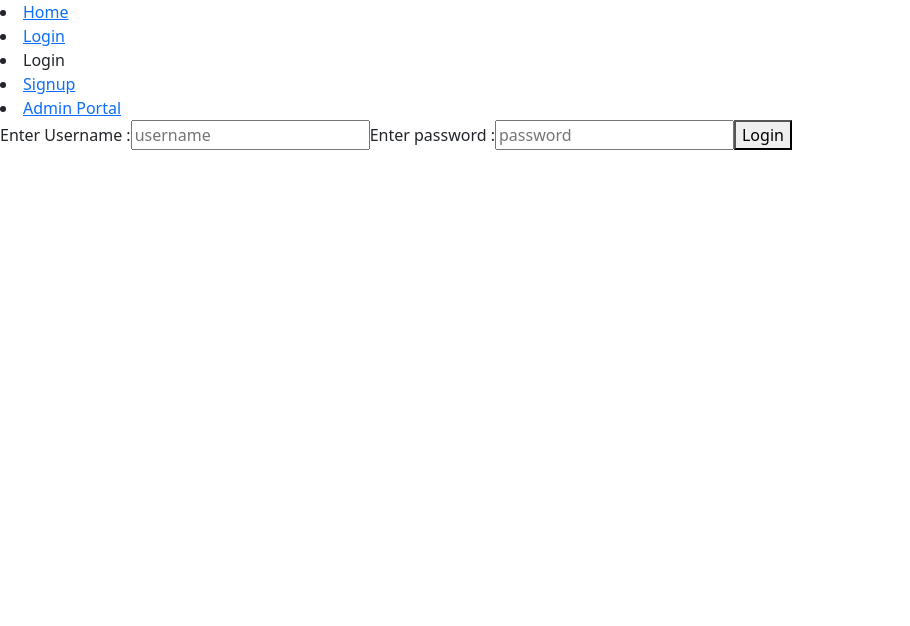
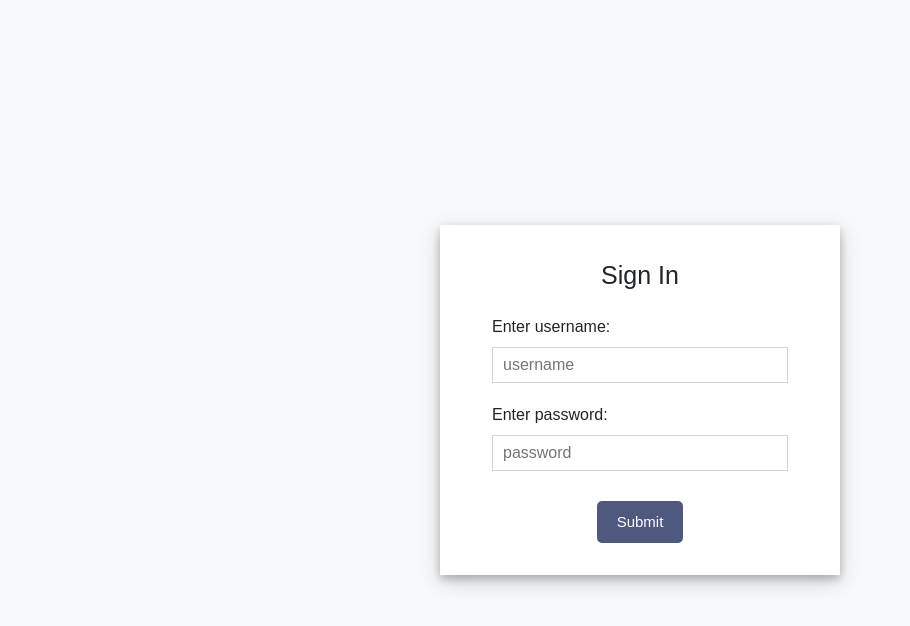
Before and after one commit to StefWebDesigner/RevX, a React (Create React App) app in the folder projectapp/: page /login in a window 1280 px wide. Shown: the top 626 px of the page, without its empty margins (0-910 px from the left). Built offline with nearby package versions, Linux system fonts and the light colour scheme.

Commit message:
basic login setup -- need to make modal

```diff
--- a/projectapp/src/components/navbar/Navbar.js
+++ b/projectapp/src/components/navbar/Navbar.js
@@ -1,11 +1,31 @@
-import React, {useContext, useEffect} from 'react';
-import {Link} from "react-router-dom";
+import React, { useContext, useEffect, useState } from 'react';
+import { Link } from "react-router-dom";
 import DataContext from "../../dataStore/dataStore";
+import {
+    ProSidebar,
+    Menu,
+    MenuItem,
+    SidebarHeader,
+    SidebarFooter,
+    SidebarContent
+} from 'react-pro-sidebar';
+import {
+    FiHome,
+    FiLogOut,
+    FiArrowLeftCircle,
+    FiArrowRightCircle
+} from "react-icons/fi";
+import { FaList, FaRegHeart } from "react-icons/fa";
+import { RiPencilLine } from "react-icons/ri";
+import { BiCog } from "react-icons/bi";
 
 const Navbar = () => {
 
+    //NAV COLLAPSING STATE
+    const [menuCollapse, setMenuCollaspe] = useState(false);
+
     //CALLING IN DATASTORE -> USED FOR NAV BAR CONDITION STATEMENT
-    const {user, setUser} = useContext(DataContext);
+    const { user, setUser } = useContext(DataContext);
 
     //GETTING THE USER
     useEffect(() => {
@@ -17,19 +37,68 @@ const Navbar = () => {
         localStorage.removeItem("user");
     }
 
+    //NAV STRUCTURE SECTIONS
+    const menuIconClick = () => {
+        menuCollapse ? setMenuCollaspe(false) : setMenuCollaspe(true);
+    }
 
     return (
         <>
-            <nav>
-                <li><Link to="/">Home</Link></li>
-                <li><Link to="/login">Login</Link></li>
+            <div id="header">
+                <ProSidebar collapsed={menuCollapse}>
 
-                {/*LOGGING OUT BUTTON FROM NAV*/}
-                <li><a onClick={logout}>Login</a></li>
+                    {/*CONTAINS HEADER & RESPONSIVE LOGO*/}
+                    <SidebarHeader>
+                        <div className="logotext">
+                            <p>{menuCollapse ? "Logo" : "Expanded Logo"}</p>
+                        </div>
+                        <div className="closemenu" onClick={menuIconClick}>
+                            {menuCollapse ? <FiArrowRightCircle /> :
+                                <FiArrowLeftCircle />}
+                        </div>
 
-                <li><Link to="/signup">Signup</Link></li>
-                <li><Link to="/admin">Admin Portal</Link></li>
-            </nav>
+                        {/*CHANGE MENU ICON SHAPE*/}
+                        <Menu iconShape="cirlce">
+                            <MenuItem icon={<FaList />}>
+                                <li><Link to="/login">Login</Link></li>
+                            </MenuItem>
+                            <MenuItem icon={<RiPencilLine />}>
+                                <li><Link to="/signup">Signup</Link></li>
+                            </MenuItem>
+                            <MenuItem icon={<FaRegHeart />}>
+                                <li><Link to="/admin">Admin Portal</Link></li>
+                            </MenuItem>
+                        </Menu>
+
+
+                    </SidebarHeader>
+
+                    {/*CONTAIN MAIN NAV CONTENT*/}
+                    <SidebarContent>
+                        <Menu iconShape="square">
+                            <MenuItem active={true} icon={<FiHome />}>
+                                <li><Link to="/">Home</Link></li>
+                            </MenuItem>
+                            <MenuItem icon={<RiPencilLine />}>
+                                <li><a>Content</a></li>
+                            </MenuItem>
+
+                        </Menu>
+                    </SidebarContent>
+
+                    {/*FOOTER SECTION*/}
+                    <SidebarFooter>
+                        <Menu iconShape="square">
+                            <MenuItem icon={<BiCog />}>
+                                <li><a>Setting</a></li>
+                            </MenuItem>
+                            <MenuItem icon={<FiLogOut />}>
+                                <li><a>Logout</a></li>
+                            </MenuItem>
+                        </Menu>
+                    </SidebarFooter>
+                </ProSidebar>
+            </div>
         </>
     );
 };
--- a/projectapp/src/components/users-comps/Login.js
+++ b/projectapp/src/components/users-comps/Login.js
@@ -3,12 +3,9 @@ import Navbar from "../navbar/Navbar";
 import {useNavigate} from "react-router-dom";
 import DataStore from "../../dataStore/dataStore";
 import axios from "axios";
+import './forms.css';
 
 const Login = () => {
-
-    //SETUSENAME & PASSWORD FOR INPUT COLLECTION
-    const [username, setUsername] = useState("");
-    const [password, setPassword] = useState("");
 
     //CALLING THE USERNAVIGATOR
     const navigator = useNavigate();
@@ -16,61 +13,77 @@ const Login = () => {
     //IT CALLS THE DATASTORE GLOBAL VARIABLE FORM STORE
     const {setUser} = useContext(DataStore);
 
+    //potential error messages when validating form
+    const [errorMessages, setErrorMessages] = useState({});
+    const errors = {
+        uname: "invalid username",
+        pass: "invalid password"
+    };
+
+    //used to track what to render on page -- new login form or error
+    const [isSubmitted, setIsSubmitted] = useState(false);
+
 
     //LOGIN IN FUNCTION
-    async function login (e) {
+    async function handleSubmit (e) {
         e.preventDefault();
 
-        //CHECKING FOR ALL FIELD INPUT
-        if(!username.trim() || !password.trim() ) {
-            alert("Please enter all information");
-            return;
+        var { username, password } = document.forms[0];
+
+        const {data} = await axios.get(`http://localhost:4000/userByName/${username}`);
+
+        //validate user information
+        if (data) {
+
+            if (data.password === password.value) {
+                setIsSubmitted(true);
+
+                //PASS DATA RECIEVED FROM AXIOS CALL TO SETUSER
+                setUser(data);
+
+            } else {
+                // Invalid password
+                setErrorMessages({ name: "pass", message: errors.pass });
+            }
+        } else {
+            // Username not found
+            setErrorMessages({ name: "uname", message: errors.uname });
         }
-
-        const {data} = await axios.get(`http://localhost:8080/user/login?username=${username}&password=${password}`);
-
-        //PASS DATA RECIEVED FROM AXIOS CALL TO SETUSER
-        setUser(data);
-
-        //DATA IS STORED INTO LOCALSTORE TO BE RETIREVED THE USEID/ACCOUNT...AND MORE!
-        localStorage.setItem("user", JSON.stringify(data));
-
-        //AFTER SUCCESSFUL IT WILL REDIRECT TO HOME PAGE
-        navigator("/");
     }
 
+    //function to render error messages if username or password doesn't match
+    function renderErrorMessage (name){
+        if (name === errorMessages.name) {
+            return (<div className="error">{errorMessages.message}</div>);
+        }
+    }
+
+    //login form JSX element
+    const renderForm = (
+        <form onSubmit={handleSubmit}>
+            <div className="input-container">
+                <label>Enter username: </label>
+                <input type="text" name="username" placeholder="username" required />
+                {renderErrorMessage("uname")}
+            </div>
+            <div className="input-container">
+                <label>Enter password: </label>
+                <input type="password" name="password" placeholder="password" required />
+                {renderErrorMessage("pass")}
+            </div>
+            <div className="button-container">
+                <input type="submit" />
+            </div>
+        </form>
+    );
+
     return (
-        <>
-            {/*IMPORTED NAV HEADER*/}
-            <Navbar/>
-
-            {/*LOGIN FORM*/}
-            <form>
-                <label> Enter Username : </label>
-                <input
-                    type="username"
-                    name="username"
-                    placeholder="username"
-                    onChange={(e) => {setUsername(e.target.value)}}
-                />
-
-                <label> Enter password : </label>
-                <input
-                    type="password"
-                    name="password"
-                    placeholder="password"
-                    onChange={(e) => {setPassword(e.target.value)}}
-                />
-
-                {/*BUTTON WITH THE LOGIN FORM*/}
-                <button
-                    type="submit"
-                    onClick={login}
-                >
-                    Login
-                </button>
-            </form>
-        </>
+            <div className="app">
+                <div className="login-form">
+                    <div className="title">Sign In</div>
+                    {isSubmitted ? navigator('/') : renderForm}
+                </div>
+            </div>
     );
 };
 
--- /dev/null
+++ b/projectapp/src/components/users-comps/forms.css
@@ -0,0 +1,60 @@
+.app {
+    font-family: sans-serif;
+    display: flex;
+    align-items: center;
+    justify-content:center;
+    flex-direction: column;
+    gap: 20px;
+    height: 100vh;
+    background-color: #f8f9fd;
+}
+
+input[type="text"],
+input[type="password"] {
+    padding: 5px 10px;
+    border: 1px solid lightgrey;
+}
+
+input[type="submit"] {
+    margin-top: 10px;
+    font-size: 15px;
+    background: #4F5980;
+    border: none;
+    border-radius: 5px;
+    color: white;
+    padding: 10px 20px;
+}
+
+input[type="submit"]:hover {
+    background: #2FA4FF;
+}
+
+.button-container {
+    display: flex;
+    justify-content: center;
+}
+
+.login-form {
+    background-color: white;
+    padding: 2rem;
+    box-shadow: 0 4px 8px 0 rgba(0, 0, 0, 0.2), 0 6px 20px 0 rgba(0, 0, 0, 0.19);
+    width: 50vh;
+}
+
+.error {
+    color: red;
+    font-size: 12px;
+}
+
+.title {
+    font-size: 25px;
+    margin-bottom: 20px;
+    text-align: center;
+}
+
+.input-container {
+    display: flex;
+    flex-direction: column;
+    gap: 8px;
+    margin: 20px;
+}
```
Also changed, not shown: projectapp/src/components/users-comps/LoginModal.js (added, +81 -0 lines).
